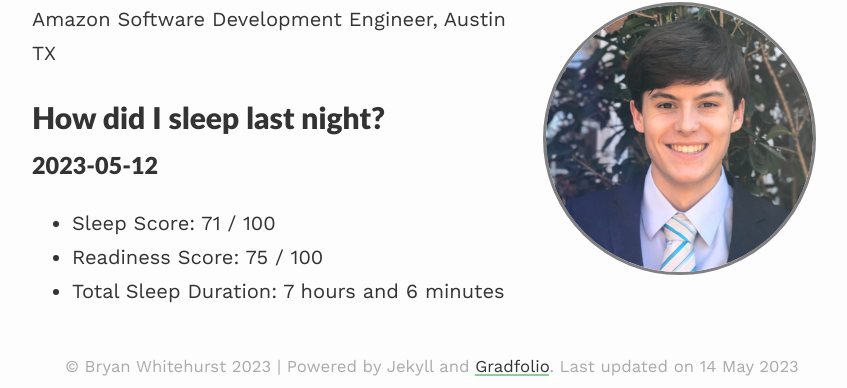
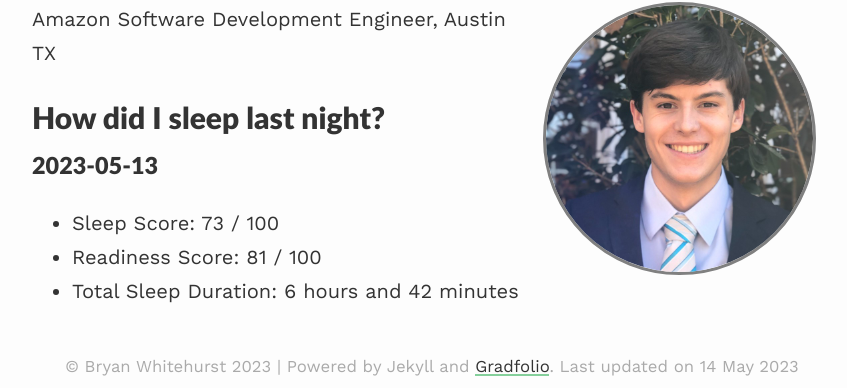
Before and after one commit to BryanWhitehurst/bryanwhitehurst.github.io, a Jekyll site: the page built from index.md, in a window 1280 px wide. Shown: the part 190-578 px from the top of the page, without its empty margins (208-1055 px from the left). Built offline with Jekyll 4.4.1, drawn with Linux system fonts in a browser that asks for light colours; nearby versions of some CDN libraries.

Commit message:
daily oura update

```diff
--- a/index.md
+++ b/index.md
@@ -10,7 +10,7 @@ published: true
 Amazon Software Development Engineer, Austin TX
 
 # How did I sleep last night?
-### 2023-05-12
-- Sleep Score: 71 / 100
-- Readiness Score: 75 / 100
-- Total Sleep Duration: 7 hours and 6 minutes
+### 2023-05-13
+- Sleep Score: 73 / 100
+- Readiness Score: 81 / 100
+- Total Sleep Duration: 6 hours and 42 minutes
```
